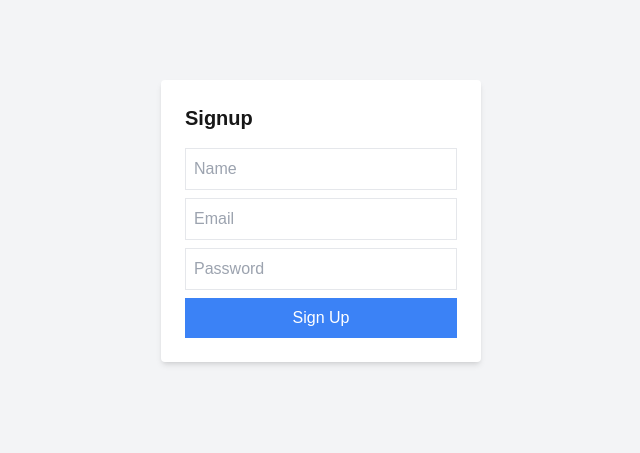
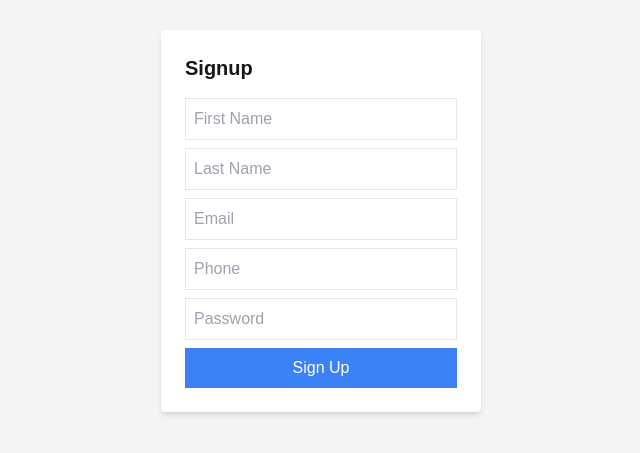
Before and after one commit to MubarekAdem/cprms, a Next.js app: page /signup in a window 1280 px wide. Shown: the part 179-632 px from the top of the page, without its empty margins (319-959 px from the left). Built offline with nearby package versions, Linux system fonts and the light colour scheme.

Commit message:
fixed RBAC for admin-doctor route for admin

```diff
--- a/src/models/User.js
+++ b/src/models/User.js
@@ -2,8 +2,10 @@ import mongoose from "mongoose";
 
 const UserSchema = new mongoose.Schema(
   {
-    name: { type: String, required: true },
+    firstName: { type: String, required: true },
+    lastName: { type: String, required: true },
     email: { type: String, required: true, unique: true },
+    phone: { type: String, required: true, unique: true },
     password: { type: String, required: true },
     role: { type: String, default: "None" }, // Default role
   },
--- a/src/pages/_app.js
+++ b/src/pages/_app.js
@@ -1,5 +1,10 @@
+import { SessionProvider } from "next-auth/react";
 import "@/styles/globals.css";
 
 export default function App({ Component, pageProps }) {
-  return <Component {...pageProps} />;
+  return (
+    <SessionProvider session={pageProps.session}>
+      <Component {...pageProps} />
+    </SessionProvider>
+  );
 }
--- /dev/null
+++ b/src/pages/admin-doctor.js
@@ -0,0 +1,27 @@
+import { useSession } from "next-auth/react";
+import { useRouter } from "next/router";
+import { useEffect } from "react";
+
+export default function AdminDoctor() {
+  const { data: session, status } = useSession();
+  const router = useRouter();
+
+  useEffect(() => {
+    if (status === "loading") return; // Wait for session to load
+
+    if (!session || session.user.role !== "admin") {
+      router.replace("/"); // Redirect unauthorized users
+    }
+  }, [session, status, router]);
+
+  if (status === "loading" || !session) {
+    return <p>Loading...</p>; // Show a loading state
+  }
+
+  return (
+    <div className="p-6">
+      <h1 className="text-2xl font-bold">Admin Doctor Panel</h1>
+      <p>Welcome, {session.user.email}</p>
+    </div>
+  );
+}
--- a/src/pages/api/auth/[...nextauth].js
+++ b/src/pages/api/auth/[...nextauth].js
@@ -21,7 +21,6 @@ export const authOptions = {
       },
       async authorize(credentials) {
         await connectToDB();
-
         const user = await User.findOne({ email: credentials.email });
 
         if (
@@ -33,8 +32,10 @@ export const authOptions = {
 
         return {
           id: user._id,
-          name: user.name,
+          firstName: user.firstName,
+          lastName: user.lastName,
           email: user.email,
+          phone: user.phone,
           role: user.role,
         };
       },
@@ -44,12 +45,18 @@ export const authOptions = {
     async jwt({ token, user }) {
       if (user) {
         token.id = user.id;
+        token.firstName = user.firstName;
+        token.lastName = user.lastName;
+        token.phone = user.phone;
         token.role = user.role;
       }
       return token;
     },
     async session({ session, token }) {
       session.user.id = token.id;
+      session.user.firstName = token.firstName;
+      session.user.lastName = token.lastName;
+      session.user.phone = token.phone;
       session.user.role = token.role;
       return session;
     },
--- a/src/pages/api/auth/signup.js
+++ b/src/pages/api/auth/signup.js
@@ -3,12 +3,22 @@ import User from "@/models/User";
 import bcrypt from "bcryptjs";
 
 export default async function handler(req, res) {
-  if (req.method !== "POST")
+  if (req.method !== "POST") {
     return res.status(405).json({ error: "Method not allowed" });
+  }
 
-  const { name, email, password } = req.body;
+  console.log("Received Data:", req.body); // Debugging: Check received data
 
-  if (!name || !email || !password) {
+  const { firstName, lastName, email, phone, password } = req.body;
+
+  if (!firstName || !lastName || !email || !phone || !password) {
+    console.log("Missing fields:", {
+      firstName,
+      lastName,
+      email,
+      phone,
+      password,
+    });
     return res.status(400).json({ error: "All fields are required" });
   }
 
@@ -21,7 +31,13 @@ export default async function handler(req, res) {
 
   const hashedPassword = await bcrypt.hash(password, 10);
 
-  const newUser = new User({ name, email, password: hashedPassword });
+  const newUser = new User({
+    name: `${firstName} ${lastName}`, // Combine first and last name
+    email,
+    phone,
+    password: hashedPassword,
+    role: "None",
+  });
 
   await newUser.save();
   res.status(201).json({ message: "User created successfully" });
--- a/src/pages/login.js
+++ b/src/pages/login.js
@@ -22,7 +22,7 @@ export default function Login() {
       return;
     }
 
-    router.push("/");
+    router.push("/admin-doctor");
   };
 
   return (
--- a/src/pages/signup.js
+++ b/src/pages/signup.js
@@ -1,16 +1,28 @@
 import { useState } from "react";
 
 export default function Signup() {
-  const [form, setForm] = useState({ name: "", email: "", password: "" });
+  const [form, setForm] = useState({
+    firstName: "",
+    lastName: "",
+    email: "",
+    phone: "",
+    password: "",
+  });
   const [error, setError] = useState(null);
 
   const handleChange = (e) => {
-    setForm({ ...form, [e.target.name]: e.target.value });
+    setForm((prevForm) => {
+      const updatedForm = { ...prevForm, [e.target.name]: e.target.value };
+      console.log(updatedForm); // Debugging: Check if values are updating
+      return updatedForm;
+    });
   };
 
   const handleSubmit = async (e) => {
     e.preventDefault();
     setError(null);
+
+    console.log("Form Data Before Sending:", form); // Check form data
 
     const res = await fetch("/api/auth/signup", {
       method: "POST",
@@ -18,9 +30,11 @@ export default function Signup() {
       body: JSON.stringify(form),
     });
 
+    const data = await res.json();
+    console.log("Response from API:", data); // Debugging response
+
     if (!res.ok) {
-      const { error } = await res.json();
-      setError(error);
+      setError(data.error || "Something went wrong");
       return;
     }
 
@@ -38,8 +52,15 @@ export default function Signup() {
         <input
           className="w-full mb-2 p-2 border"
           type="text"
-          name="name"
-          placeholder="Name"
+          name="firstName"
+          placeholder="First Name"
+          onChange={handleChange}
+        />
+        <input
+          className="w-full mb-2 p-2 border"
+          type="text"
+          name="lastName"
+          placeholder="Last Name"
           onChange={handleChange}
         />
         <input
@@ -47,6 +68,13 @@ export default function Signup() {
           type="email"
           name="email"
           placeholder="Email"
+          onChange={handleChange}
+        />
+        <input
+          className="w-full mb-2 p-2 border"
+          type="text"
+          name="phone"
+          placeholder="Phone"
           onChange={handleChange}
         />
         <input
```
